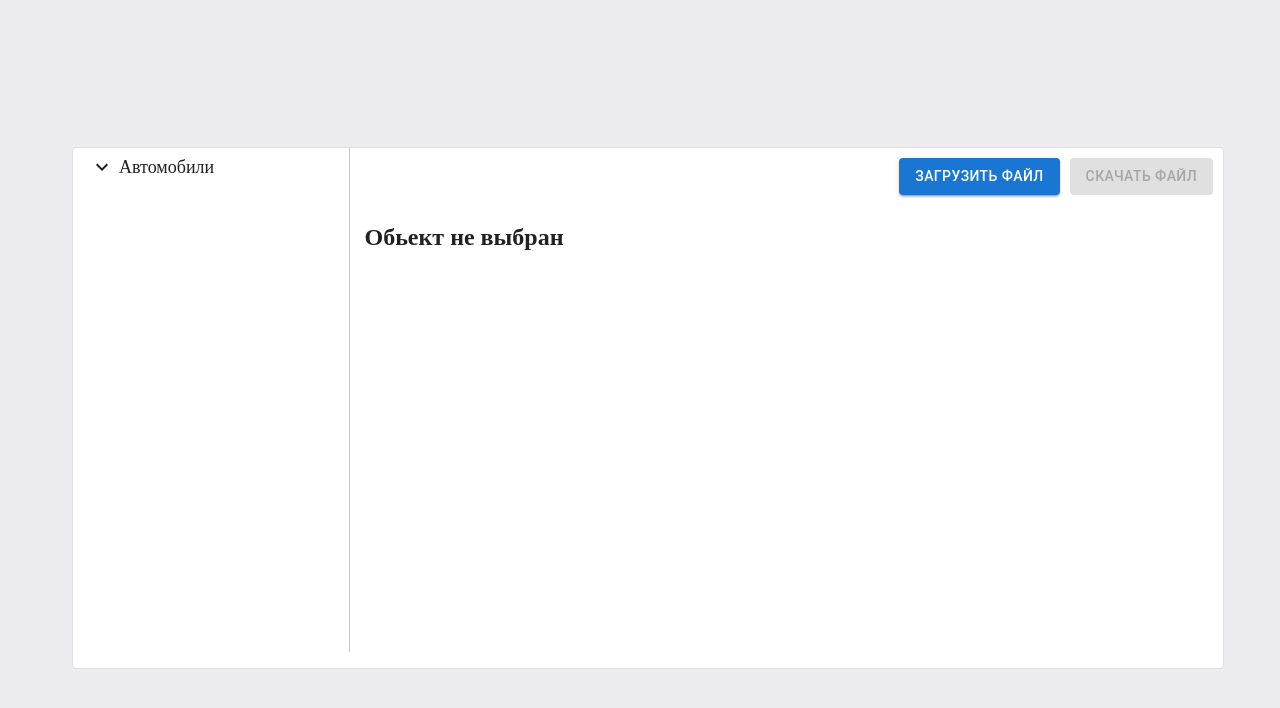
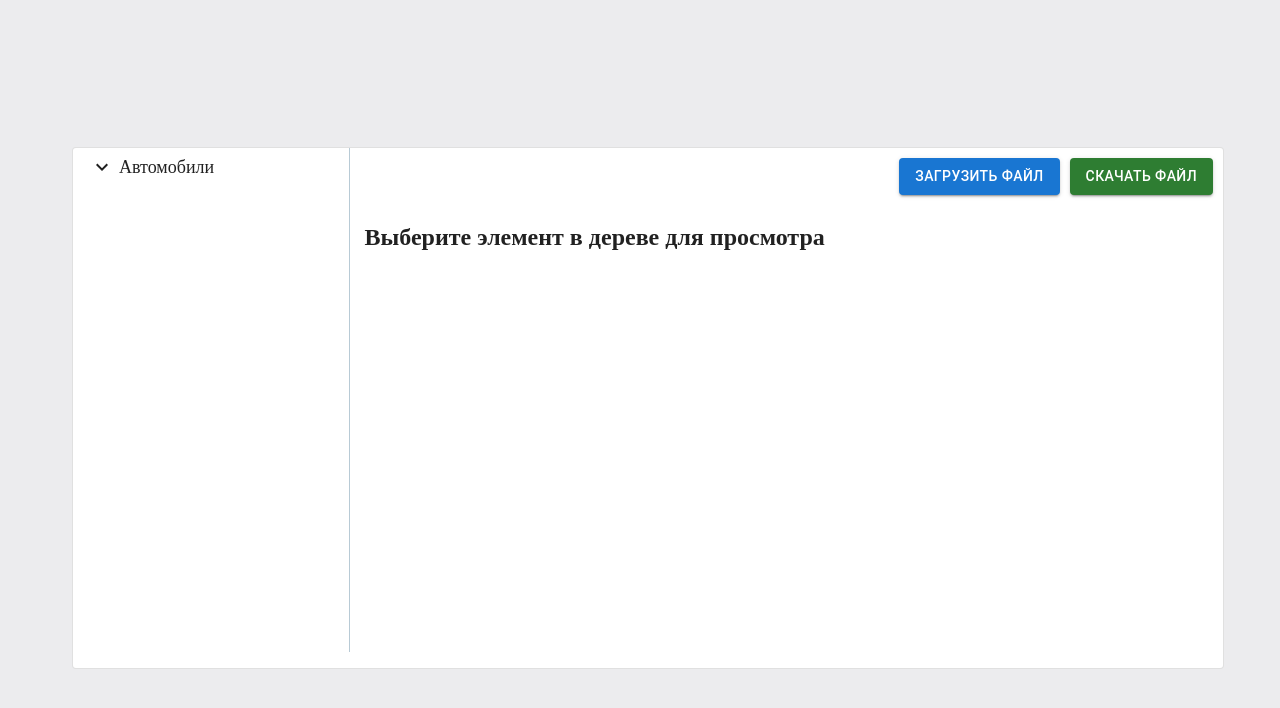
Before and after one commit to georgy1705/react-redux-tree, a React (Create React App) app: page / in a window 1280 px wide. Shown: the top 708 px of the page. Built offline with nearby package versions, Linux system fonts and the light colour scheme.

Commit message:
fix: Fix button

```diff
--- a/src/hoc/Layout/Layout.tsx
+++ b/src/hoc/Layout/Layout.tsx
@@ -110,7 +110,6 @@ const Layout = () => {
                             </Button>
 
                             <Button
-                                disabled={treeProperties.length === 0}
                                 onClick={downloadFile}
                                 variant="contained"
                                 color="success"
@@ -124,7 +123,7 @@ const Layout = () => {
                             <TreeCard />
                         ) : (
                             <h2 style={{ textAlign: "left" }}>
-                                Обьект не выбран
+                                Выберите элемент в дереве для просмотра
                             </h2>
                         )}
                     </Grid>
```
